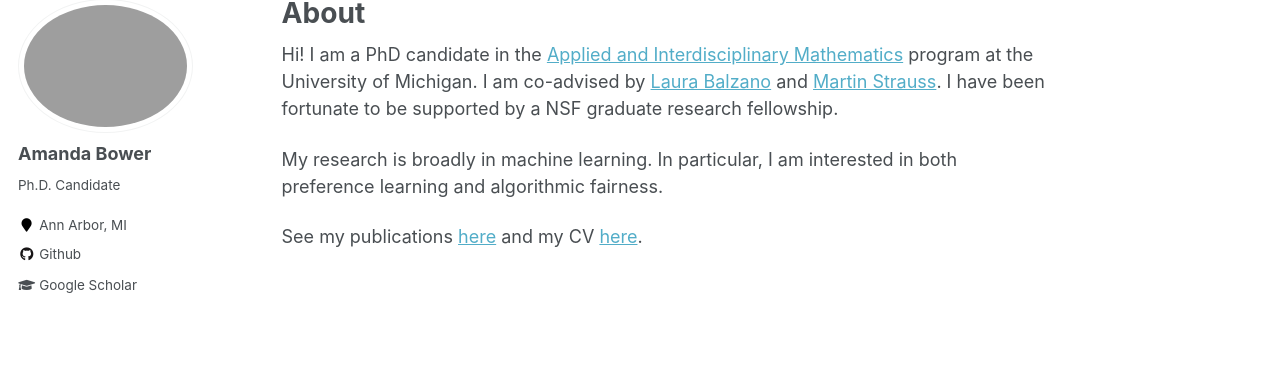
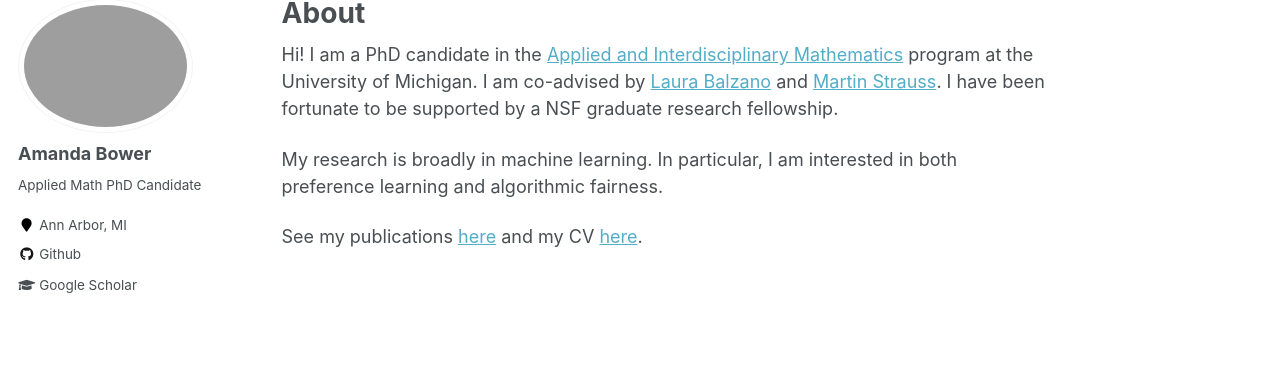
Before and after one commit to Amandarg/amandarg.github.io, a Jekyll site: the page built from _pages/about.md, in a window 1280 px wide. Shown: the part 119-488 px from the top of the page. Built offline with Jekyll 4.4.1, drawn with Linux system fonts in a browser that asks for light colours.

Commit message:
Update _config.yml

```diff
--- a/_config.yml
+++ b/_config.yml
@@ -10,7 +10,7 @@ locale                   : "en-US"
 title                    : "Amanda Bower"
 title_separator          : "-"
 name                     : &name "Amanda Bower"
-description              : &description "Ph.D Candidate in Applied and Interdisciplinary at University of Michigan"
+description              : &description "PhD Candidate in Applied and Interdisciplinary at University of Michigan"
 url                      : https://amandarg.github.io # the base hostname & protocol for your site e.g. "https://mmistakes.github.io"
 baseurl                  : "" # the subpath of your site, e.g. "/blog"
 repository               : "amandarg.github.io/"
@@ -82,7 +82,7 @@ analytics:
 author:
   name             : "Amanda Bower"
   avatar           : "profile_img.png"
-  bio              : "Ph.D. Candidate"
+  bio              : "Applied Math PhD Candidate"
   location         : "Ann Arbor, MI"
   employer         :
   pubmed           :
```
